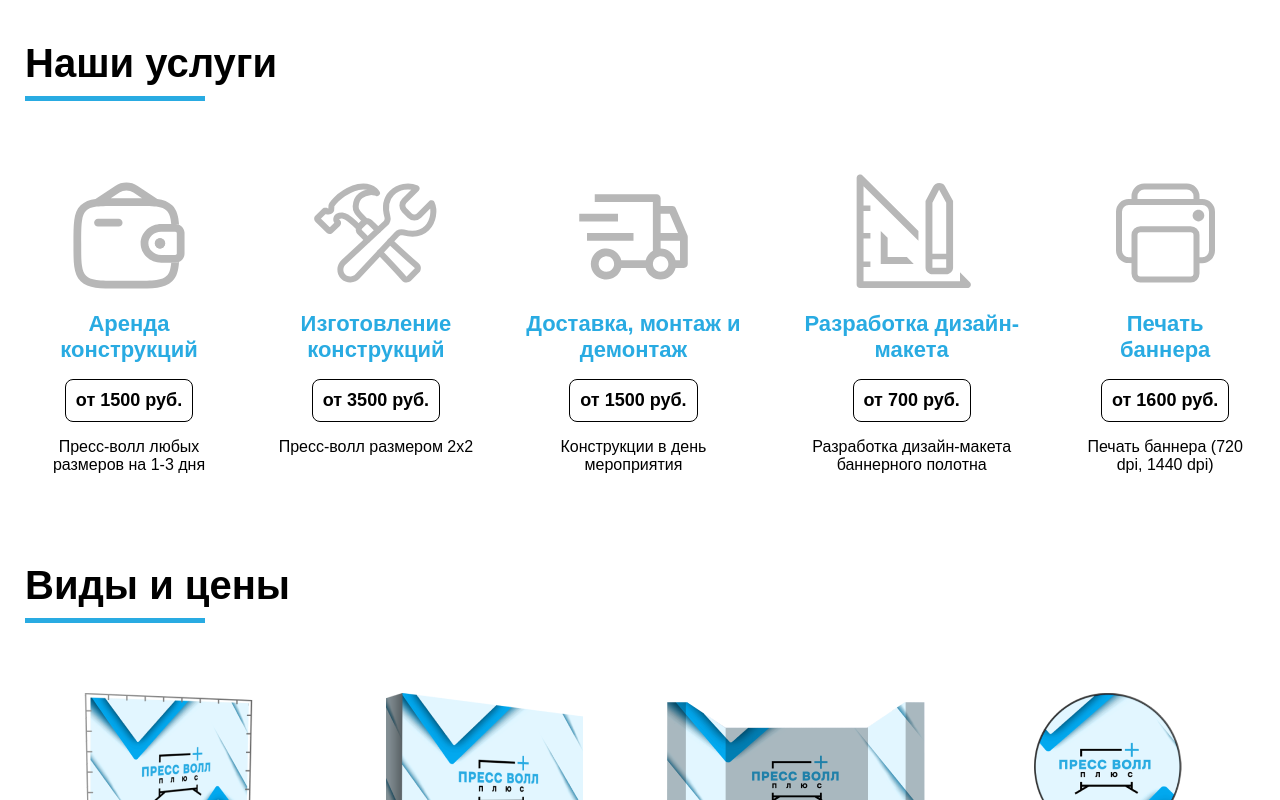
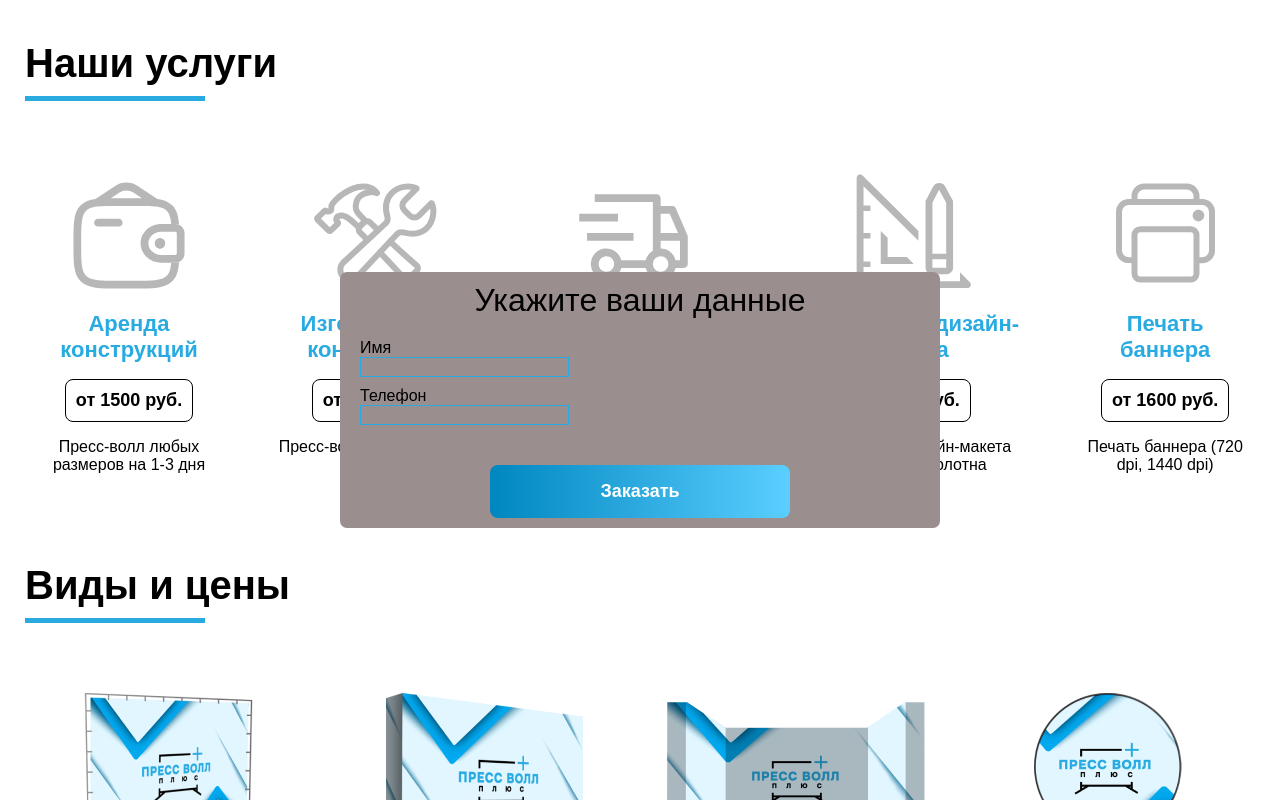
Before and after one commit to Konstantin-86/pressWall, a website: page src/html/index.html in a window 1280 px wide. Both pictures are taken after a click on the button "от 3500 руб.". Shown: the part 1658-2458 px from the top of the page. Drawn offline with nearby package versions, Linux system fonts and the light colour scheme; files that its build step writes are made by us from their sources; files whose address does not match are found by name.

Commit message:
add popUp

```diff
--- /dev/null
+++ b/src/html/blocks/popUp.html
@@ -0,0 +1,12 @@
+<div class="popUp" id="popUp">
+  <h1 class="popUp-title">Укажите ваши данные</h1>
+  <form class="popUp-form">
+    <label for="name" class="popUp-label"
+      >Имя <input type="text" class="popUp-input"
+    /></label>
+    <label for="phone" class="popUp-label"
+      >Телефон <input type="tel" class="popUp-input"
+    /></label>
+    <button class="popUp-button button">Заказать</button>
+  </form>
+</div>
--- a/src/html/index.html
+++ b/src/html/index.html
@@ -16,6 +16,7 @@
     @@include('blocks/service.html') @@include('blocks/price.html')
     @@include('blocks/photo.html') @@include('blocks/ourWork.html')
     @@include('blocks/whereUse.html') @@include('blocks/footer.html')
+    @@include('blocks/popUp.html')
     <script src="https://cdn.jsdelivr.net/npm/swiper@11/swiper-bundle.min.js"></script>
     <script src="./js/index.bundle.js"></script>
   </body>
--- a/src/js/index.js
+++ b/src/js/index.js
@@ -46,6 +46,38 @@ const viewTitle = document.querySelector(".view-title");
 const priceImage = document.querySelector(".price-item__image");
 const nav__burger = document.querySelector(".nav__burger");
 const navListLink = document.querySelectorAll(".nav-list__link");
+const serviceItemButton = document.querySelectorAll(".service-item__button");
+const popUp = document.querySelector(".popUp");
+const button = document.querySelectorAll(".button");
+
+const popUpHandler = () => {
+  setTimeout(() => {
+    document.addEventListener("click", function listen(event) {
+      const element = event.target;
+
+      if (element != popUp && !popUp.contains(element)) {
+        popUp.classList.remove("active");
+        document.body.style.overflow = "auto";
+        document.removeEventListener("click", listen);
+      }
+    });
+  });
+
+  popUp.classList.add("active");
+  document.body.style.overflow = "hidden";
+};
+
+button.forEach((element) => {
+  element.addEventListener("click", () => {
+    popUpHandler();
+  });
+});
+
+serviceItemButton.forEach((element) => {
+  element.addEventListener("click", () => {
+    popUpHandler();
+  });
+});
 
 navListLink.forEach((element) => {
   element.addEventListener("click", () => {
--- /dev/null
+++ b/src/scss/blocks/popUp.scss
@@ -0,0 +1,51 @@
+.popUp {
+  position: fixed;
+  top: 50%;
+  left: 50%;
+  transform: translate(-50%, -50%);
+  max-width: 600px;
+  width: 100%;
+  padding: 10px 20px;
+  border-radius: 7px;
+  background-color: #9b8e8e;
+  visibility: hidden;
+  opacity: 0;
+  transition: all 0.5s;
+}
+.popUp.active {
+  position: fixed;
+  top: 50%;
+  left: 50%;
+  transform: translate(-50%, -50%);
+  max-width: 600px;
+  width: 100%;
+  padding: 10px 20px;
+  border-radius: 7px;
+  background-color: #9b8e8e;
+  visibility: visible;
+  opacity: 1;
+  transition: all 0.5s;
+}
+.popUp-title {
+  text-align: center;
+  font-size: 32px;
+  margin-bottom: 20px;
+}
+.popUp-form {
+  display: flex;
+  flex-direction: column;
+  gap: 10px;
+}
+.popUp-label {
+}
+.popUp-input {
+  display: block;
+  border: 1px solid var(--accent);
+}
+.popUp-button {
+  width: 300px;
+  margin: 0 auto;
+  margin-top: 30px;
+}
+.button {
+}
```
Also changed, not shown: build/css/main.css, build/index.html, build/js/index.bundle.js.
